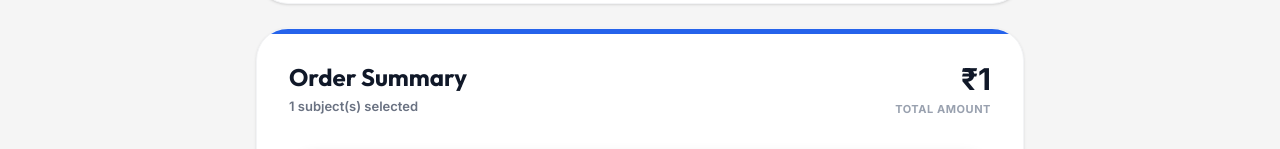
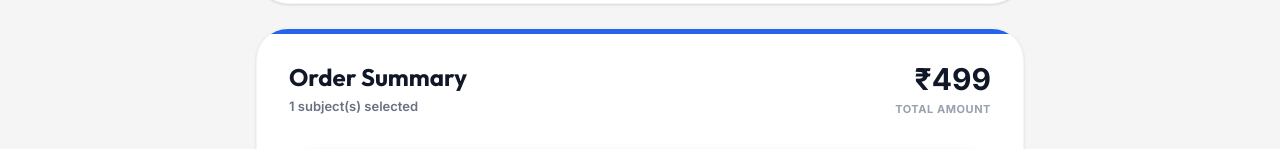
Before and after one commit to rezosnd/cbse-recheck, a React (Vite) app in the folder client/: page /apply in a window 1280 px wide. Shown: the part 1202-1351 px from the top of the page. Built offline with nearby package versions, Linux system fonts and the light colour scheme; no server answers; sample sign-in values are in the browser's storage.

Commit message:
feat: implement environment-configurable pricing model with standard fallback of ₹499 per subject

```diff
--- a/client/src/pages/ApplicationForm.jsx
+++ b/client/src/pages/ApplicationForm.jsx
@@ -231,7 +231,8 @@ const SubjectSearchSelect = ({ value, onChange }) => {
 };
 
 const calculatePrice = (count) => {
-  return 1;
+  const pricePerSubject = Number(import.meta.env.VITE_PRICE_PER_SUBJECT) || 499;
+  return count * pricePerSubject;
 };
 
 const ApplicationForm = () => {
```
Also changed, not shown: 1 other file (tests, documents, lock files or other folders).
